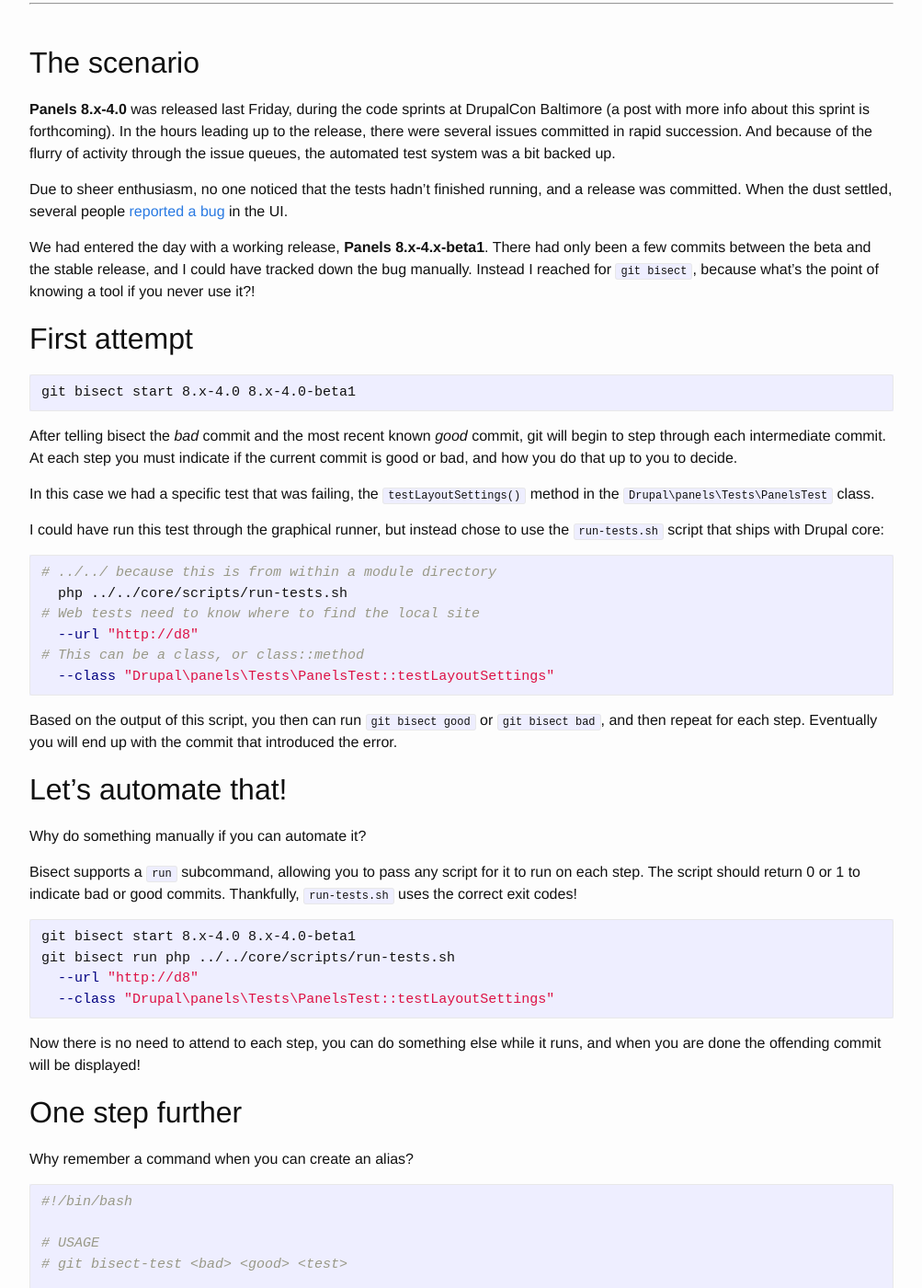
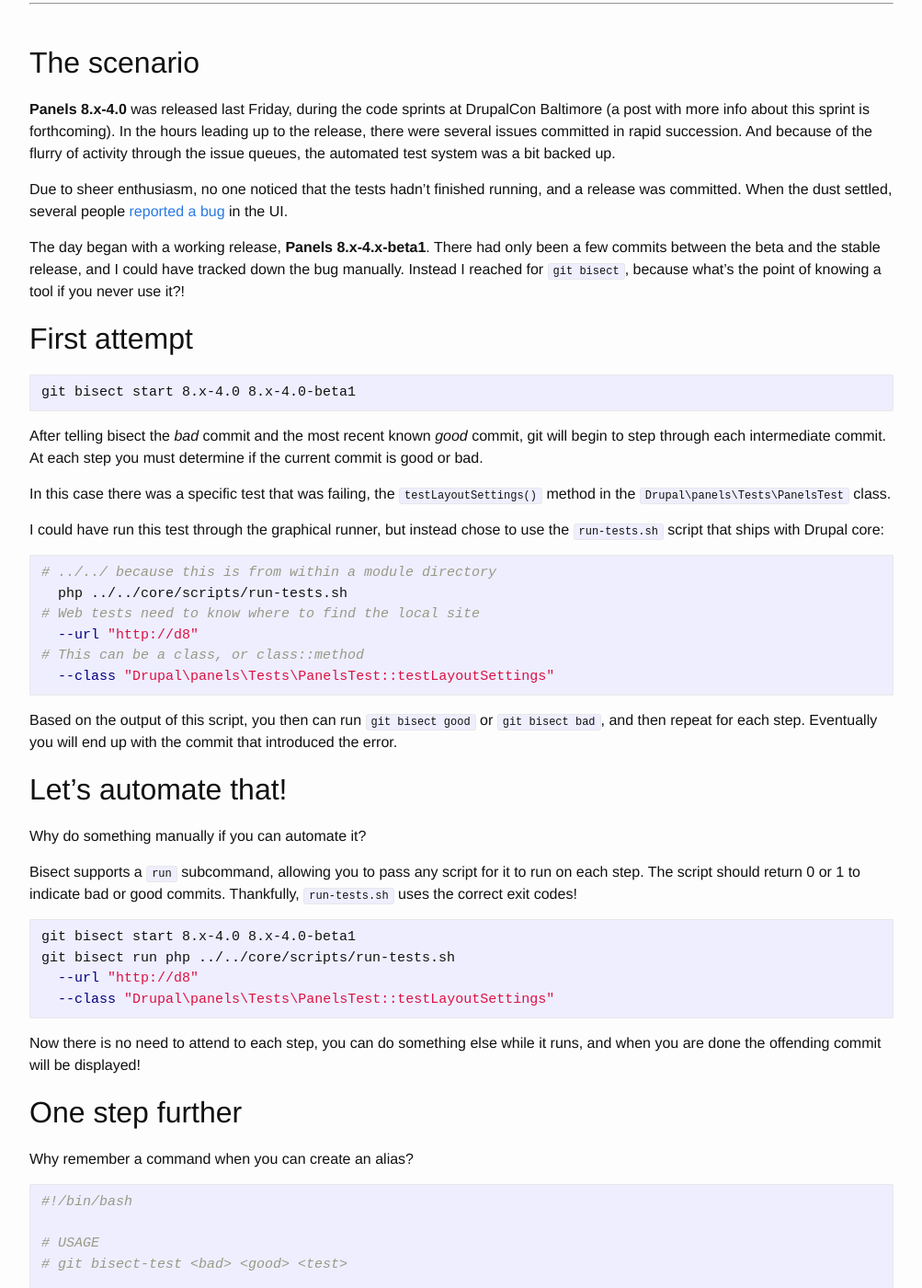
Before and after one commit to timplunkett/timplunkett.github.io, a Jekyll site: the page built from _posts/2017-05-02-git-bisect-run-drupal.md, in a window 1280 px wide and 1400 px high, scrolled down 261 px. Shown: the whole window at 92% size, without its empty margins (138-1141 px from the left). Built offline with Jekyll 4.4.1, drawn with Linux system fonts in a browser that asks for light colours; some of the changed text lies outside the part shown.

Commit message:
Clean up bisect post.

````diff
--- a/_posts/2017-05-02-git-bisect-run-drupal.md
+++ b/_posts/2017-05-02-git-bisect-run-drupal.md
@@ -13,16 +13,16 @@ For a primer on the basic usage of `git bisect`, please read [webchick's excelle
 
 Due to sheer enthusiasm, no one noticed that the tests hadn't finished running, and a release was committed. When the dust settled, several people [reported a bug](https://www.drupal.org/node/2874489) in the UI.
 
-We had entered the day with a working release, **Panels 8.x-4.x-beta1**. There had only been a few commits between the beta and the stable release, and I could have tracked down the bug manually. Instead I reached for `git bisect`, because what's the point of knowing a tool if you never use it?!
+The day began with a working release, **Panels 8.x-4.x-beta1**. There had only been a few commits between the beta and the stable release, and I could have tracked down the bug manually. Instead I reached for `git bisect`, because what's the point of knowing a tool if you never use it?!
 
 ## First attempt
 
 ```bash
 git bisect start 8.x-4.0 8.x-4.0-beta1
 ```
-After telling bisect the *bad* commit and the most recent known *good* commit, git will begin to step through each intermediate commit. At each step you must indicate if the current commit is good or bad, and how you do that up to you to decide.
+After telling bisect the *bad* commit and the most recent known *good* commit, git will begin to step through each intermediate commit. At each step you must determine if the current commit is good or bad.
 
-In this case we had a specific test that was failing, the `testLayoutSettings()` method in the `Drupal\panels\Tests\PanelsTest` class.
+In this case there was a specific test that was failing, the `testLayoutSettings()` method in the `Drupal\panels\Tests\PanelsTest` class.
 
 I could have run this test through the graphical runner, but instead chose to use the `run-tests.sh` script that ships with Drupal core:
 ```bash
````
Also changed, not shown: other parts of _posts/2017-05-02-git-bisect-run-drupal.md (+1 -1 lines).
